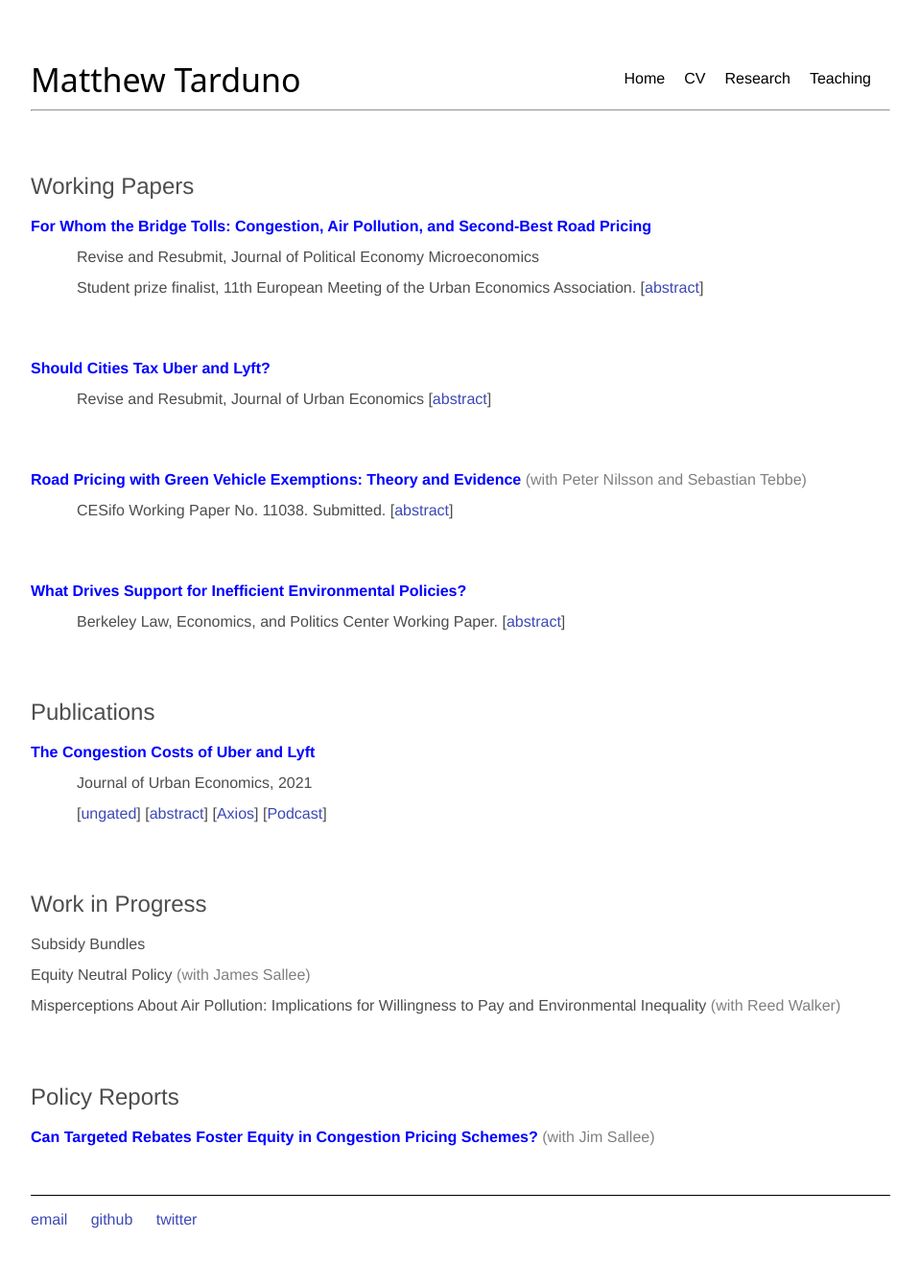
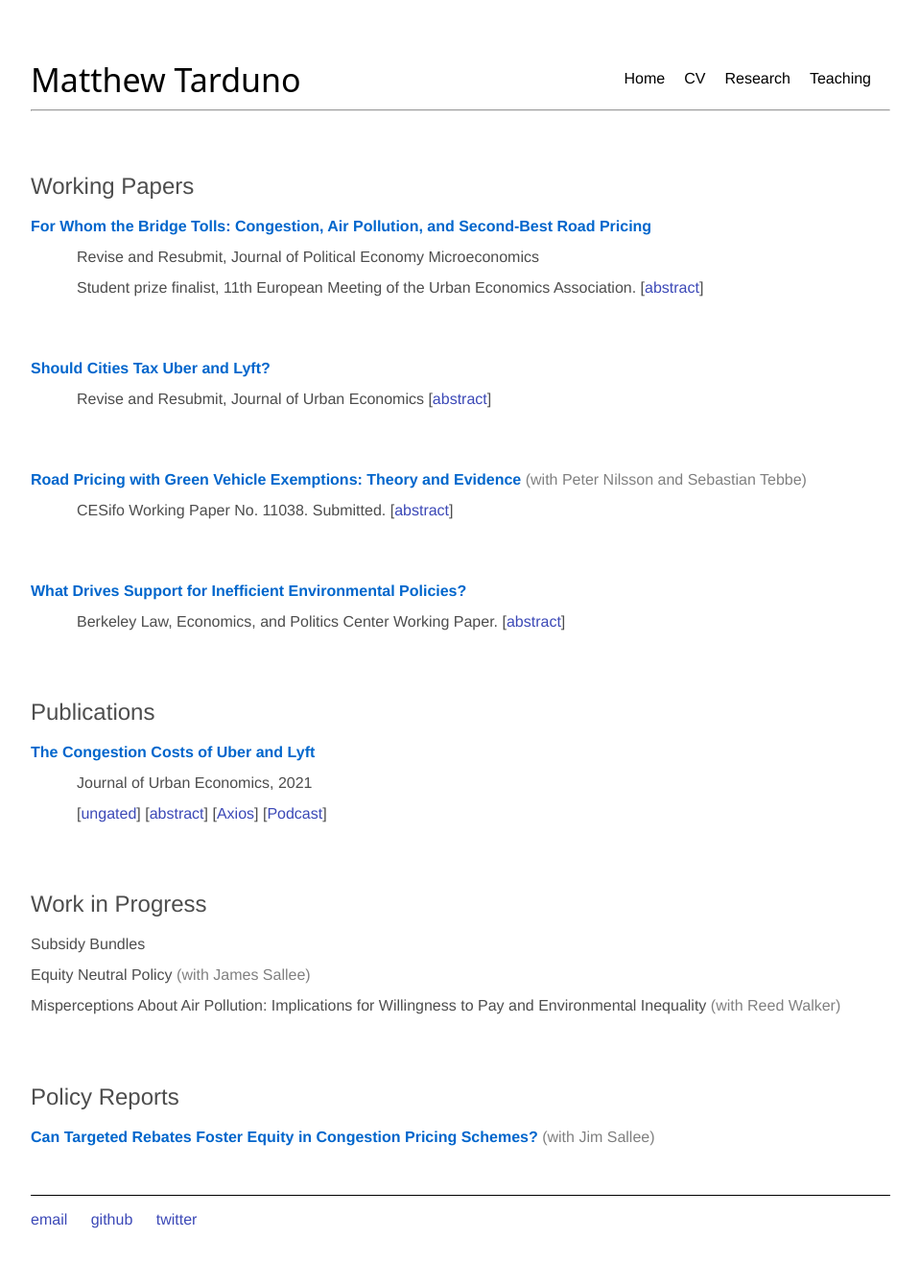
Before and after one commit to Matt-Tarduno/Matt-Tarduno.github.io, a Jekyll site: the page built from research/index.html, in a window 1280 px wide. Shown: the whole page at 96% size, without its empty margins (160-1119 px from the left). Built offline with Jekyll 4.4.1, drawn with Linux system fonts in a browser that asks for light colours.

Commit message:
Update index.html

```diff
--- a/research/index.html
+++ b/research/index.html
@@ -25,7 +25,7 @@ sitemap:
 <style>
     .paper-title a {
         font-weight: bold;
-        color: blue;
+        color: #0066cc;
         text-decoration: none;
     }
 
```
